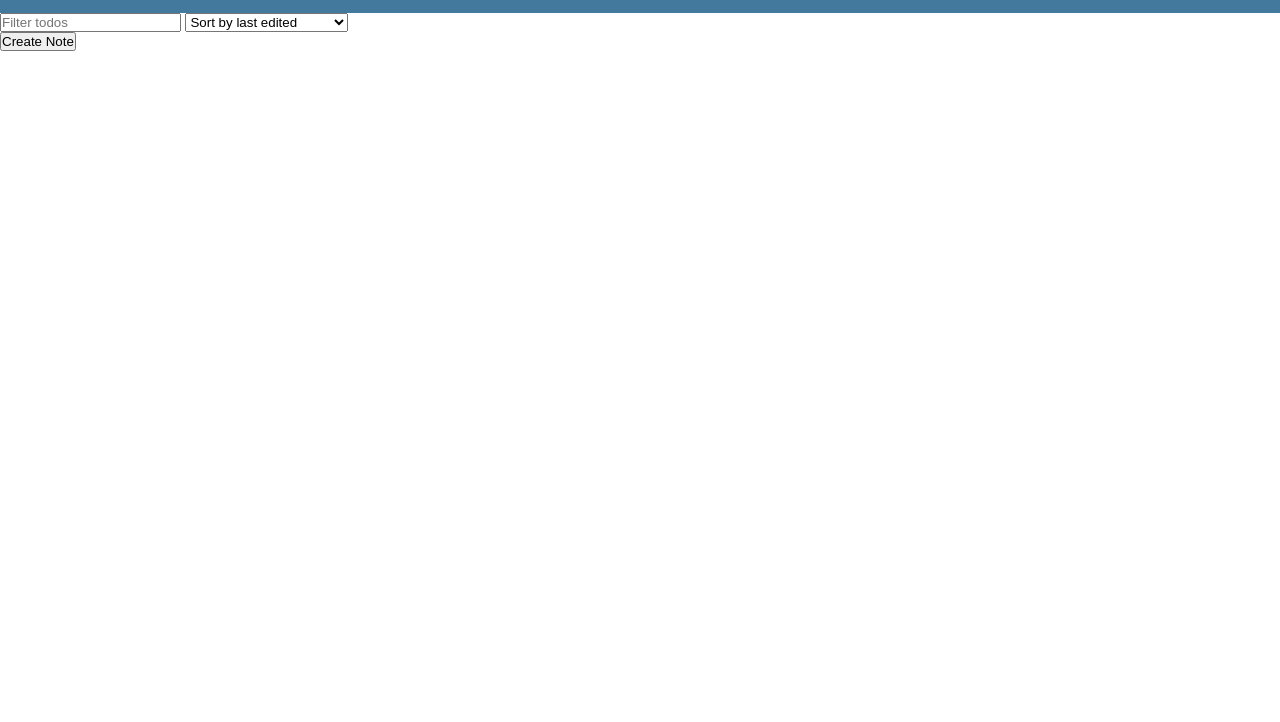
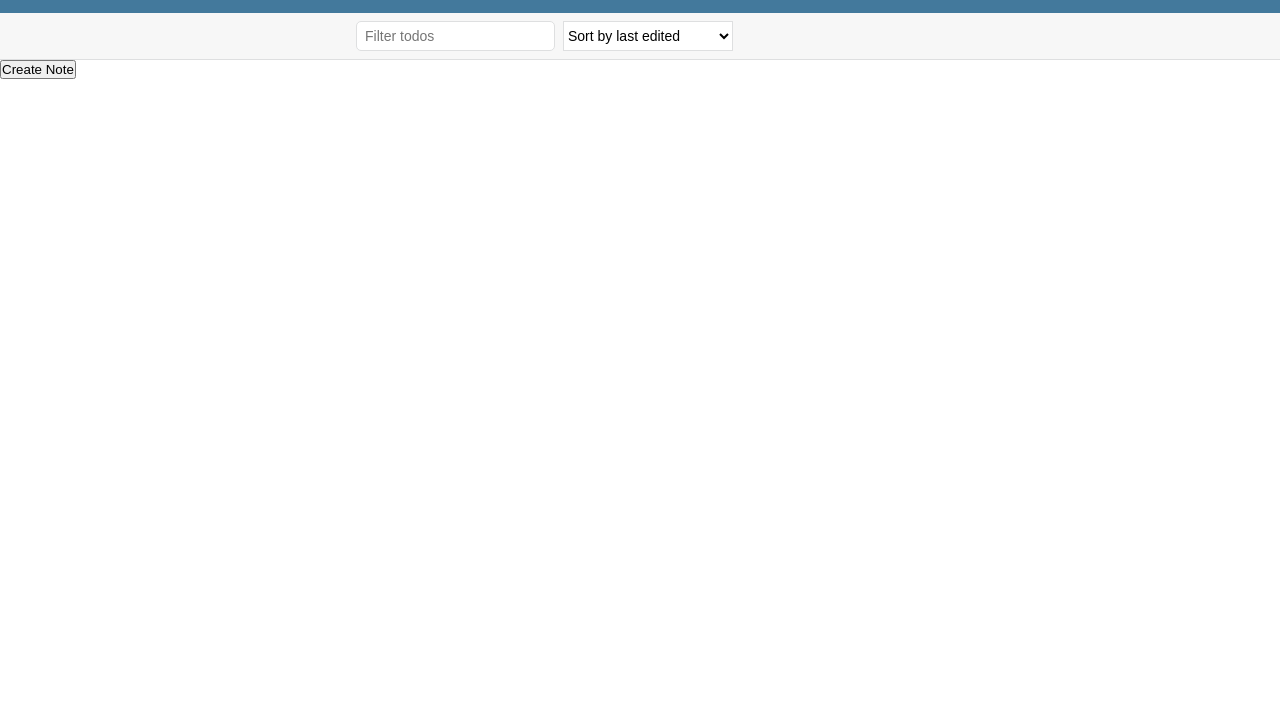
Before and after one commit to heuzin/notes, a plain HTML site: page notes-app/index.html in a window 1280 px wide. Shown: the part 78-800 px from the top of the page. Drawn offline with nearby package versions, Linux system fonts and the light colour scheme.

Commit message:
style for filter and dropdown menu

```diff
--- a/notes-app/index.html
+++ b/notes-app/index.html
@@ -6,18 +6,22 @@
     </head>
     <body>
         <!-- <p>This application was created by Matheus Silva</p> -->
-        <div class="header">
+        <header class="header">
             <div class="container">
                 <h1 class="header__title">Notes App</h1>
                 <h2 class="header__subtitle">Take notes and never forget</h2>
             </div>
+        </header>
+        <div class="actions">
+            <div class="actions__container">
+                <input id="search-text" type="text" class="input" placeholder="Filter todos">
+                <select id="filter-by" class="dropdown">
+                    <option value="byEdited">Sort by last edited</option>
+                    <option value="byCreated">Sort by recently created</option>
+                    <option value="alphabetical">Sort alphabetical</option>
+                </select>
+            </div>
         </div>
-        <input id="search-text" type="text" placeholder="Filter todos">
-        <select id="filter-by">
-            <option value="byEdited">Sort by last edited</option>
-            <option value="byCreated">Sort by recently created</option>
-            <option value="alphabetical">Sort alphabetical</option>
-        </select>
         <div id="notes"></div>
         <button id="create-note">Create Note</button>
         <script src="https://unpkg.com/uuid@latest/dist/umd/uuidv4.min.js"></script>
```
Also changed, not shown: notes-app/edit.html (+6 -2 lines).
